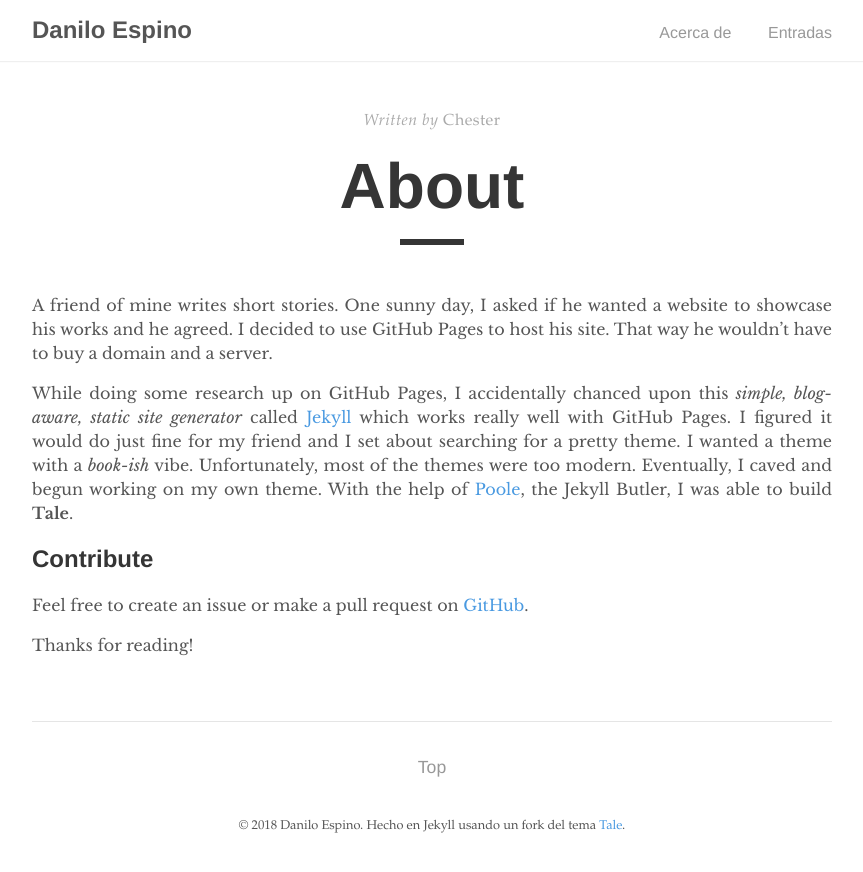
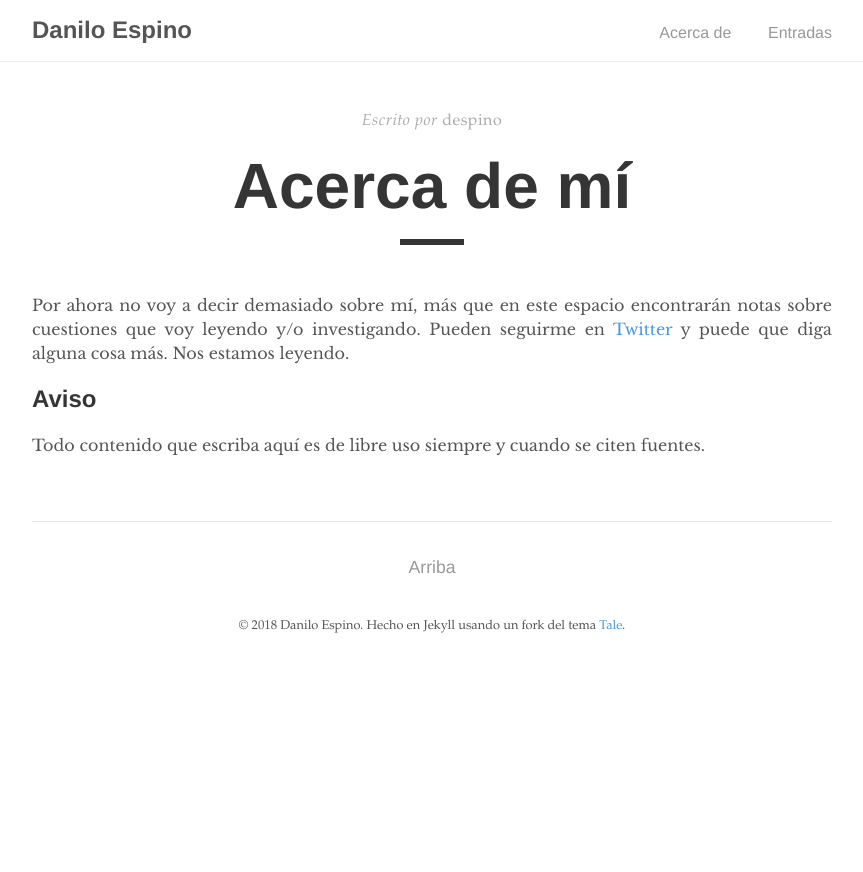
Before and after one commit to despinoUY/despinoUY.github.io, a Jekyll site: the page built from about.md, in a window 1280 px wide. Shown: the top 872 px of the page, without its empty margins (208-1071 px from the left). Built offline with Jekyll 4.4.1, drawn with Linux system fonts in a browser that asks for light colours.

Commit message:
Se cambian algunos detalles de display.

```diff
--- a/_layouts/post.html
+++ b/_layouts/post.html
@@ -4,7 +4,7 @@ layout: default
 
 <div class="post">
   <div class="post-info">
-    <span>Written by</span>
+    <span>Escrito por</span>
     {% if page.author %}
         {{ page.author }}
     {% else %}
@@ -13,7 +13,7 @@ layout: default
 
     {% if page.date %}
       <br>
-      <span>on&nbsp;</span><time datetime="{{ page.date }}">{{ page.date | date: "%B %d, %Y" }}</time>
+      <time datetime="{{ page.date }}">{{ page.date | date: "%B %d, %Y" }}</time>
     {% endif %}
   </div>
 
@@ -32,5 +32,5 @@ layout: default
     <a href="{{ page.previous.url | prepend: site.baseurl }}" class="right arrow">&#8594;</a>
   {% endif %}
 
-  <a href="#" class="top">Top</a>
+  <a href="#" class="top">Arriba</a>
 </div>
--- a/about.md
+++ b/about.md
@@ -1,15 +1,11 @@
 ---
 layout: post
-title: "About"
-author: "Chester"
+title: "Acerca de mí"
+author: "despino"
 permalink: /acerca-de/
 ---
 
-A friend of mine writes short stories. One sunny day, I asked if he wanted a website to showcase his works and he agreed. I decided to use GitHub Pages to host his site. That way he wouldn't have to buy a domain and a server.
+Por ahora no voy a decir demasiado sobre mí, más que en este espacio encontrarán notas sobre cuestiones que voy leyendo y/o investigando. Pueden seguirme en [Twitter](https://www.twitter.com/despinoUY) y puede que diga alguna cosa más. Nos estamos leyendo.
 
-While doing some research up on GitHub Pages, I accidentally chanced upon this _simple, blog-aware, static site generator_ called [Jekyll](https://jekyllrb.com/) which works really well with GitHub Pages. I figured it would do just fine for my friend and I set about searching for a pretty theme. I wanted a theme with a _book-ish_ vibe. Unfortunately, most of the themes were too modern. Eventually, I caved and begun working on my own theme. With the help of [Poole](https://github.com/poole/poole), the Jekyll Butler, I was able to build **Tale**.
-
-## Contribute
-Feel free to create an issue or make a pull request on [GitHub](https://github.com/chesterhow/tale).
-
-Thanks for reading!
+## Aviso
+Todo contenido que escriba aquí es de libre uso siempre y cuando se citen fuentes.
```
